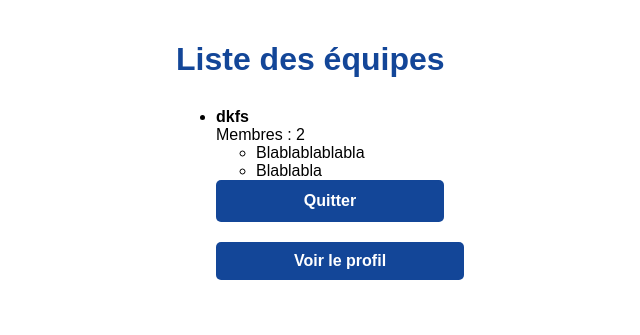
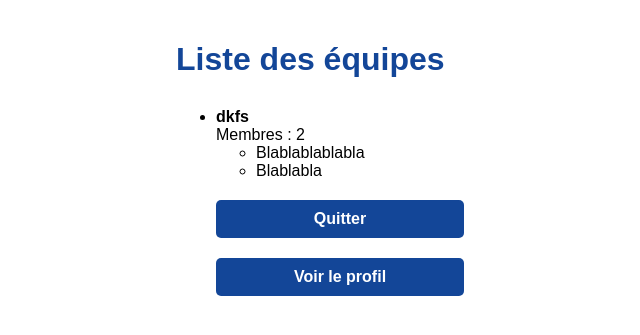
Before and after one commit to Syrinbh/projetServeur, a Django app: page /listTeam/ in a window 1280 px wide. Shown: the part 88-423 px from the top of the page, without its empty margins (64-704 px from the left). Run offline with Django 5.2, Linux system fonts and the light colour scheme; a user stored in the database is signed in; data comes from the database, SQL or seed files in the repository; both versions use the stored data as it was after the commit.

Commit message:
lien quitTeam

```diff
--- a/tasks/templates/tasks/Join_team.html
+++ b/tasks/templates/tasks/Join_team.html
@@ -46,7 +46,7 @@
                 <button type="submit" class="btn confirm-btn">
                     Confirmer l'adhésion
                 </button>
-                <a href="{% url 'listTeam' %}" class="btn cancel-btn">
+                <a class="link" href="{% url 'listTeam' %}" class="btn cancel-btn">
                     Annuler
                 </a>
             </div>
--- a/tasks/templates/tasks/List_team.html
+++ b/tasks/templates/tasks/List_team.html
@@ -38,11 +38,11 @@
                         {% if user in team.members.all %}
                         <form method="post" action="{% url 'quitTeam' team.id %}" style="display:inline;">
                             {% csrf_token %}
-                            <button type="submit" id="btn-quitter" class="btn btn-quitter">Quitter</button>
+                            <a class= "link" href="{% url 'quitTeam' team.id %}">Quitter </a>
                             <a class="link" href="{% url 'teamProfile' team.id %}">Voir le profil</a>
                         </form>
                         {% else %}
-                            <a href="{% url 'joinTeam' team.id %}" class="btn btn-primary">Rejoindre</a>
+                            <a class="link" href="{% url 'joinTeam' team.id %}" class="btn btn-primary">Rejoindre</a>
                             <a class='link' href="{% url 'teamProfile' team.id %}">Voir le profil</a>
 
                         {% endif %}
--- a/tasks/templates/tasks/Quit_team.html
+++ b/tasks/templates/tasks/Quit_team.html
@@ -28,11 +28,11 @@
             <form method="post">
                 {% csrf_token %}
                 <button type="submit" class="btn btn-danger">Quitter l'équipe</button>
-                <a href="{% url 'home' %}" class="btn btn-secondary">Annuler</a>
+                <a class="link" href="{% url 'home' %}" class="btn btn-secondary">Annuler</a>
             </form>
         {% else %}
             <p>Vous ne faites pas partie de cette équipe.</p>
-            <a href="{% url 'home' %}" class="btn btn-secondary">Retour</a>
+            <a class="link" href="{% url 'home' %}" class="btn btn-secondary">Retour</a>
         {% endif %}
     </main>
 
--- a/tasks/views.py
+++ b/tasks/views.py
@@ -143,7 +143,7 @@ def quit_team_view(request,team_id):
 
     if request.method == 'POST':
         team.members.remove(request.user)
-        return redirect('quitTeam', team_id=team.id)
+        return redirect('listTeam')
 
     return render(request, 'tasks/Quit_team.html', {'team': team})
 
```
Also changed, not shown: db.sqlite3.
